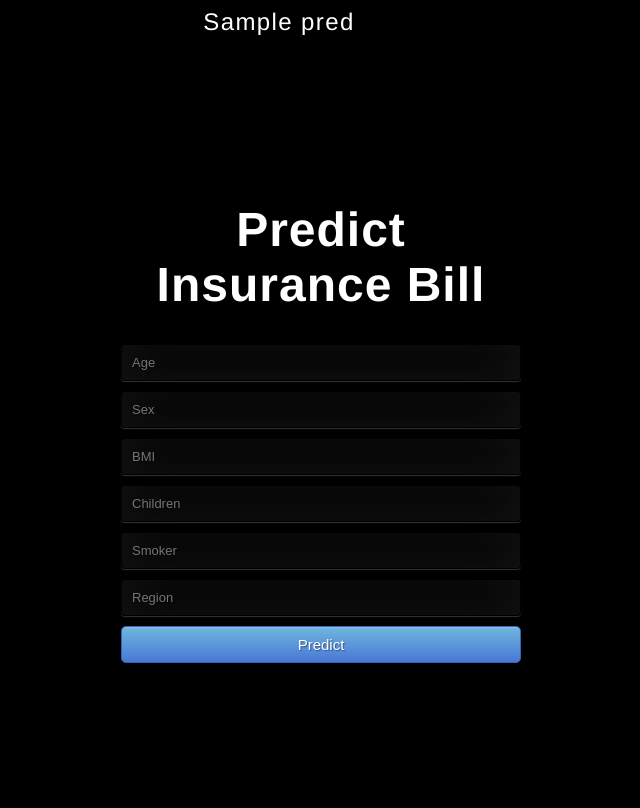
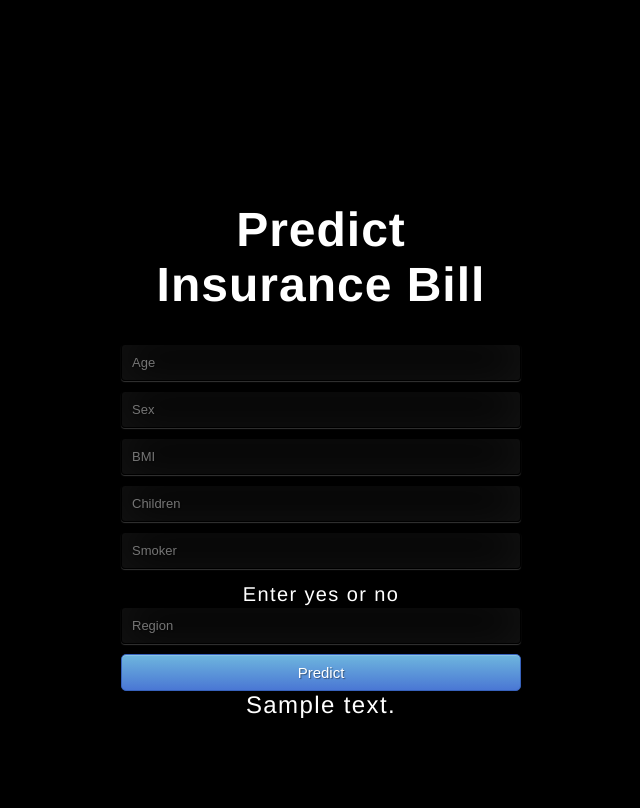
Before and after one commit to osabobo/App2, a Flask app: template templates/home.html in a window 1280 px wide. Shown: the whole page, without its empty margins (369-1009 px from the left). Run offline with Flask 2, Linux system fonts and the light colour scheme; the template is opened without the code that fills it: most values are stand-ins (such as "Sample title", 1, 10 or a date in 2020); parts of the project's set-up code (start-up, migrations or seed data) failed here and were passed over.

Commit message:
add another file

```diff
--- a/app.py
+++ b/app.py
@@ -5,7 +5,7 @@ import numpy as np
 import pickle
 
 app=Flask(__name__)
-model=load_model('deployment_28042020')
+model=load_model('deployment')
 cols=['age','sex','bmi','children','smoker','region']
 
 
@@ -20,7 +20,7 @@ def predict():
     dat_useen=pd.DataFrame([final_features],columns=cols)
     prediction = predict_model(model,data=dat_useen,round=0)
     prediction = int(prediction.Label[0])
-    return render_template("home.html", prediction_text='Price should be $ {}'.format(prediction))
+    return render_template("home.html", prediction_text='charge should be $ {}'.format(prediction))
 
 
 
--- a/templates/home.html
+++ b/templates/home.html
@@ -2,15 +2,14 @@
 <html>
 <head>
   <meta charset="UTF-8">
-  <title>Predict Insurance Bill</title>
+    <title>Insurance Forecasting</title>
     <link href='https://fonts.googleapis.com/css?family=Pacifico' rel='stylesheet' type='text/css'>
   <link href='https://fonts.googleapis.com/css?family=Arimo' rel='stylesheet' type='text/css'>
   <link href='https://fonts.googleapis.com/css?family=Hind:300' rel='stylesheet' type='text/css'>
   <link href='https://fonts.googleapis.com/css?family=Open+Sans+Condensed:300' rel='stylesheet' type='text/css'>
-<link type="text/css" rel="stylesheet" href="{{ url_for('static', filename='./style.css') }}">
-
+  <link rel="stylesheet" href="{{ url_for('static', filename='css/style.css') }}">
+  <meta name="viewport" content="width=device-width, initial-scale=1">
 </head>
-
 <body>
  <div class="login">
 	<h1>Predict Insurance Bill</h1>
@@ -21,18 +20,19 @@
     	<input type="text" name="sex" placeholder="Sex" required="required" /><br>
         <input type="text" name="bmi" placeholder="BMI" required="required" /><br>
         <input type="text" name="children" placeholder="Children" required="required" /><br>
-        <input type="text" name="smoker" placeholder="Smoker" required="required" /><br>
+        <input type="text" name="smoker" placeholder="Smoker" required="required" /><small id="SMHELP" class="form-text text-muted">Enter yes or no</small>
+
         <input type="text" name="region" placeholder="Region" required="required" /><br>
-
          <button type="submit" class="btn btn-primary btn-block btn-large">Predict</button>
     </form>
+     <div>
+      {{ prediction_text }}
+       </div>
 
-   <br>
-   <br>
+        </div>
 
 
- </div>
- {{pred}}
+
 
 </body>
 </html>
```
Lines whose indentation alone changed are shown as unchanged.
